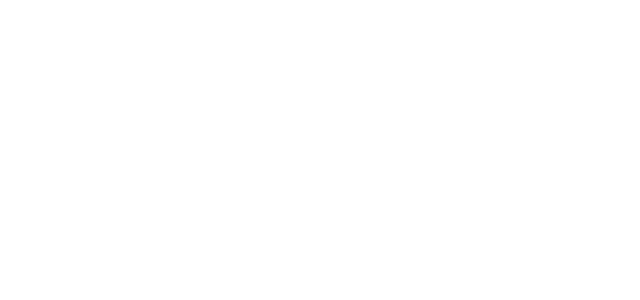
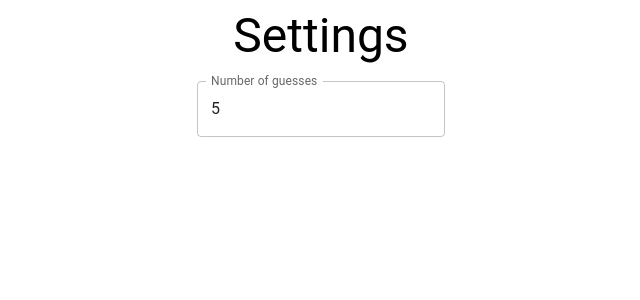
Before and after one commit to jlimbu1/Wordle-Client, a React (Vite) app: page /settings in a window 1280 px wide. Before the commit this address had no page. Shown: the top 300 px of the page, without its empty margins (319-959 px from the left). Built offline with nearby package versions, Linux system fonts and the light colour scheme.

Commit message:
Add Settings with guesses config

```diff
--- a/src/App.tsx
+++ b/src/App.tsx
@@ -4,6 +4,7 @@
 import { Box } from "@mui/material";
 import Home from "./pages";
 import Game from "./pages/Game";
+import Settings from "./pages/Settings";
 
 // App component which sets up routes
 function App() {
@@ -25,6 +26,7 @@
         <Routes>
           <Route path="/" Component={Home} />
           <Route path="/game/:id" Component={Game} />
+          <Route path="/settings" Component={Settings} />
         </Routes>
       </Box>
     </BrowserRouter>
--- /dev/null
+++ b/src/pages/Settings.tsx
@@ -0,0 +1,36 @@
+import React, { useState, useEffect } from "react";
+import { Typography, TextField, Box } from "@mui/material";
+
+const SettingsPage = () => {
+  // Load the number of guesses from localStorage, defaulting to 5
+  const initialGuesses = parseInt(
+    localStorage.getItem("numberOfGuesses") ?? "5"
+  );
+  const [numberOfGuesses, setNumberOfGuesses] = useState(initialGuesses);
+
+  // Update localStorage whenever numberOfGuesses changes
+  useEffect(() => {
+    localStorage.setItem("numberOfGuesses", numberOfGuesses.toString());
+  }, [numberOfGuesses]);
+
+  const handleNumberOfGuessesChange = () => {
+    if (!isNaN(numberOfGuesses)) setNumberOfGuesses(numberOfGuesses);
+  };
+
+  return (
+    <Box sx={{ textAlign: "center" }}>
+      <Typography variant="h3" gutterBottom>
+        Settings
+      </Typography>
+      <TextField
+        id="outlined-number"
+        label="Number of guesses"
+        type="number"
+        value={numberOfGuesses}
+        onChange={handleNumberOfGuessesChange}
+      />
+    </Box>
+  );
+};
+
+export default SettingsPage;
--- a/src/pages/index.tsx
+++ b/src/pages/index.tsx
@@ -2,6 +2,7 @@
 import { styled } from "@mui/material/styles";
 import GroupIcon from "@mui/icons-material/Group";
 import PersonIcon from "@mui/icons-material/Person";
+import SettingsIcon from "@mui/icons-material/Settings";
 import { useNavigate } from "react-router-dom";
 import { createSession } from "../apis/Game";
 
@@ -16,9 +17,16 @@
   {
     name: "2 Player",
     icon: <GroupIcon />,
-    color: "secondary",
+    color: "primary",
     backgroundColor: "var(--red-color)",
     path: "/waitingRoom",
+  },
+  {
+    name: "Settings",
+    icon: <SettingsIcon />,
+    color: "primary",
+    backgroundColor: "var(--grey-color)",
+    path: "/settings",
   },
 ];
 
@@ -33,6 +41,11 @@
   const navigate = useNavigate();
 
   const handleButtonClick = async (path: string) => {
+    if (path.includes("settings")) {
+      navigate(`${path}`);
+      return;
+    }
+
     try {
       const sessionId = await createSession();
       navigate(`${path}/${sessionId}`);
```
